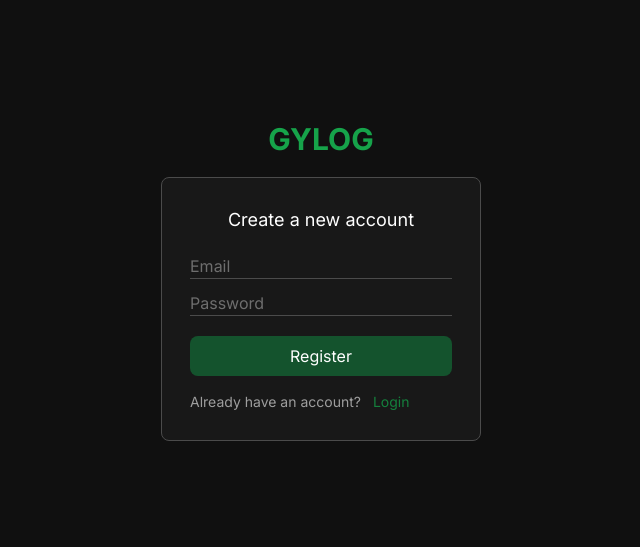
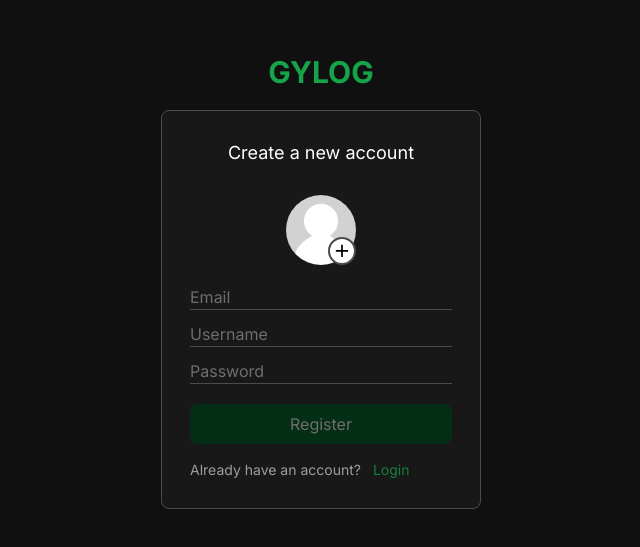
Before and after one commit to fabrizio411/gylog, a Next.js app: page /register in a window 1280 px wide. Shown: the part 119-666 px from the top of the page, without its empty margins (319-959 px from the left). Built offline with nearby package versions, Linux system fonts and the light colour scheme; no server answers.

Commit message:
Add: Auth functionality

```diff
--- a/app/(auth)/layout.tsx
+++ b/app/(auth)/layout.tsx
@@ -15,8 +15,6 @@ export default function RootLayout({
   children: React.ReactNode
 }) {
   return (
-    <html lang="en">
-      <body className={`${inter.className} bg-dark-1`}>{children}</body>
-    </html>
+    <div className={`${inter.className} bg-dark-1 flex items-center justify-center h-full`}>{children}</div>
   )
 }
--- a/app/(root)/layout.tsx
+++ b/app/(root)/layout.tsx
@@ -1,11 +1,8 @@
 import type { Metadata } from 'next'
-import { Inter } from 'next/font/google'
 import '../globals.css'
 import Nav from '@/components/others/Nav'
 import Link from 'next/link'
 import MobileHeader from '@/components/others/MobileHeader'
-
-const inter = Inter({ subsets: ['latin'] })
 
 export const metadata: Metadata = {
   title: 'GYLOG',
@@ -18,9 +15,7 @@ export default function RootLayout({
   children: React.ReactNode
 }) {
   return (
-    <html lang='en'>
-      <body className={`${inter.className} bg-dark-1 flex flex-col items-center`}>
-
+    <div className='bg-dark-1 flex flex-col items-center'>
       <header className='bg-dark-1 w-full h-16 flex justify-center fixed bottom-0 sm:static'>
         <Nav />
         <Link href='/' className='text-green-700 hover:text-green-500 text-3xl font-bold absolute top-4 left-4 hidden sm:block'>GYLOG</Link>
@@ -29,7 +24,6 @@ export default function RootLayout({
       <MobileHeader />
 
       {children}
-      </body>
-    </html>
+    </div>
   )
 }
--- a/app/api/(auth)/register/route.ts
+++ b/app/api/(auth)/register/route.ts
@@ -24,12 +24,12 @@ export async function POST(req: Request) {
         // Verificar disponibilidad del email y username
         const emailFound = await User.findOne({ email })
         if (emailFound) {
-            throw new Error('Email already in use')
+            return NextResponse.json({ message: 'Email already in use', error: true })
         }
 
         const usernameFound = await User.findOne({ username })
         if (usernameFound) {
-            throw new Error('Username already in use')
+            return NextResponse.json({ message: 'Username already in use', error: true })
         }
 
         // Encriptar password
@@ -57,16 +57,18 @@ export async function POST(req: Request) {
 
         newUser.program = newProgram._id
 
-        await newUser.save()
-
         // Crear la measure general de bodyweight
-        await Measure.create({
+        const newMeasure = await Measure.create({
             name: 'Bodyweight',
             toMeasure: 'weight',
             useUnit: newUser.units.weight,
             records: [],
             user: newUser._id
         })
+
+        newUser.measures.push(newMeasure._id)
+
+        await newUser.save()
 
         return NextResponse.json({ message: 'Sign Up succesfully' })
 
--- /dev/null
+++ b/app/layout.tsx
@@ -0,0 +1,27 @@
+import type { Metadata } from 'next'
+import { Inter } from 'next/font/google'
+import AuthContext from '@/context/AuthContext'
+import './globals.css'
+
+const inter = Inter({ subsets: ['latin'] })
+
+export const metadata: Metadata = {
+  title: 'GYLOG',
+  description: 'Generated by create next app',
+}
+
+export default function RootLayout({
+  children,
+}: {
+  children: React.ReactNode
+}) {
+  return (
+    <html lang="en">
+      <body className={`${inter.className} bg-dark-1`}>
+        <AuthContext>
+          {children}
+        </AuthContext>
+      </body>
+    </html>
+  )
+}
--- a/components/actions/CreateExercise.tsx
+++ b/components/actions/CreateExercise.tsx
@@ -24,6 +24,7 @@ const CreateExercise = () => {
 
   const handleCancel = () => {
     handleOpen()
+    // Reset form
   }
 
   const onSubmit: SubmitHandler<FieldValues> = async (data) => {
--- a/components/forms/AuthForm.tsx
+++ b/components/forms/AuthForm.tsx
@@ -1,6 +1,14 @@
 'use client'
 
+import { LoginValidation, RegisterValidation } from '@/libs/validations/auth.validation'
+import { zodResolver } from '@hookform/resolvers/zod'
+import { signIn, useSession } from 'next-auth/react'
+import axios from 'axios'
+import Image from 'next/image'
 import Link from 'next/link'
+import { ChangeEvent, useEffect, useState } from 'react'
+import { useForm, Controller, FieldValues, SubmitHandler } from 'react-hook-form'
+import { useRouter } from 'next/navigation'
 
 interface AuthFormProps {
   variant: 'LOGIN' | 'REGISTER'
@@ -9,15 +17,169 @@ interface AuthFormProps {
 const AuthForm: React.FC<AuthFormProps> = ({
   variant
 }) => {
+  const session = useSession()
+  const router = useRouter()
+
+  const [isLoading, setIsLoading] = useState<boolean>(false)
+  const [isDisabled, setIsDisabled] = useState<boolean>(true)
+  const [formError, setFromError] = useState<string>('')
+
+  useEffect(() => {
+    if (session?.status === 'authenticated') {
+      router.push('/')
+    }
+  }, [session?.status, router])
+
+  let userValidation
+  if (variant === 'REGISTER') {
+    userValidation = zodResolver(RegisterValidation)
+  }
+  else {
+    userValidation = zodResolver(LoginValidation)
+  }
+
+  const { control, register, handleSubmit, formState: {errors} , watch} = useForm<FieldValues>({
+    resolver: userValidation,
+    defaultValues: {
+      email: '',
+      password: '',
+      username: '',
+      image: ''
+    }
+  })
+
+  const handleImage = (e: ChangeEvent<HTMLInputElement>, fieldChange: (value: string) => void) => {
+    e.preventDefault()
+
+    const fileReader = new FileReader()
+
+    if (e.target.files && e.target.files.length > 0) {
+      const file = e.target.files[0]
+
+      if (!file.type.includes('image')) return
+
+      fileReader.onload = async (event) => {
+        const imageDataUrl = event.target?.result?.toString() || ''
+
+        fieldChange(imageDataUrl)
+      }
+
+      fileReader.readAsDataURL(file)
+    }
+  }
+
+  const emailValue = watch('email')
+  const usernameValue = watch('username')
+  const passwordValue = watch('password')
+
+  useEffect(() => {
+    if (variant === 'LOGIN') {
+      if (!emailValue || !passwordValue) {
+        setIsDisabled(true)
+      } else {
+        setIsDisabled(false)
+      }
+    } else {
+      if (!emailValue || !passwordValue || !usernameValue) {
+        setIsDisabled(true)
+      } else {
+        setIsDisabled(false)
+      }
+    }
+  }, [emailValue, passwordValue, usernameValue, variant])
+
+  const onSubmit: SubmitHandler<FieldValues> = async (data) => {
+    setIsLoading(true)
+
+    if (variant === 'REGISTER') {
+      const res: any = await axios.post('/api/register', data)
+      .catch((err) => {
+        setFromError('Register error, try again')
+        console.log('Register error', err)
+      })
+      .finally(() => {
+        setIsLoading(false)
+      })
+
+      if (res.data?.error) {
+        setFromError(res.data.message)
+      } else {
+        signIn('credentials', data)
+      }
+    }
+
+    if (variant === 'LOGIN') {
+      signIn('credentials', {
+        ...data,
+        redirect: false
+      })
+      .then((callback) => {
+        if (callback?.error) {
+          setFromError('Incorrect email or password')
+        }
+
+        if (callback?.ok || !callback?.error) {
+          router.push('/')
+        }
+      })
+      .catch((err) => {
+        console.log('Login error', err)
+        setFromError('Authentication error')
+      })
+      .finally(() => {
+        setIsLoading(false)
+      })
+    }
+  }
 
   return (
-    <form className='bg-dark-2 w-80 p-7 rounded-lg border border-dark-border'>
+    <form onSubmit={handleSubmit(onSubmit)} className='bg-dark-2 w-80 p-7 rounded-lg border border-dark-border'>
       <h1 className='text-center text-light-1 text-lg'>{variant === 'LOGIN' ? 'Login in your account' : 'Create a new account'}</h1>
       <div className='flex flex-col gap-3 mt-5'>
-        <input className='text-input' type='text' placeholder='Email' />
-        <input className='text-input' type='password' placeholder='Password' />
+        {variant === 'REGISTER' ? (
+          <div className='self-center relative m-2'>
+            <Controller
+              name='image'
+              control={control}
+              render={({ field }) => (
+                <label htmlFor='image'>
+                  {field.value ? (
+                    <Image className='rounded-full cursor-pointer' src={field.value} alt='Profile photo' height={70} width={70} priority/>
+                  ) : (
+                    <Image className='rounded-full cursor-pointer' src='/images/placeholder.jpg' alt='Profile photo' height={70} width={70}/>
+                  )}
+                  <div className='cursor-pointer bg-light-1 absolute flex justify-center items-center w-6 h-6 bottom-0 right-0 box-content border-2 border-dark-border rounded-full hover:bg-light-2'>
+                    <svg className='scale-105' xmlns='http://www.w3.org/2000/svg' width='20' height='20' viewBox='0 0 24 24'><path d='M19 11h-6V5h-2v6H5v2h6v6h2v-6h6z'></path></svg>
+                    <input disabled={isLoading} className='image-input' hidden type='file' accept='image/*' id='image'
+                      onChange={(e) => handleImage(e, field.onChange)}
+                    />
+                  </div>
+                </label>
+              )}
+            />
+          </div>
+        ) : null}
+        <input disabled={isLoading} className='text-input' type='text' placeholder='Email' {...register('email')} />
+        {errors?.email ? (
+          <p className='text-red-1 text-sm'>{errors.email.message as string}</p>
+        ) : null}
+        {variant === 'REGISTER' ? (
+          <>
+            <input disabled={isLoading} className='text-input' type='text' placeholder='Username' {...register('username')} />
+            {errors?.username ? (
+              <p className='text-red-1 text-sm'>{errors.username.message as string}</p>
+            ) : null}
+          </>
+        ) : null}
+        <input disabled={isLoading} className='text-input' type='password' placeholder='Password' {...register('password')} />
+        {errors?.password ? (
+          <p className='text-red-1 text-sm'>{errors.password.message as string}</p>
+        ) : null}
       </div>
-      <button type='submit' className='button mt-5 w-full'>{variant === 'LOGIN' ? 'Login' : 'Register'}</button>
+      {formError ? (
+        <p className='text-red-1 mt-3 text-sm'>{formError}</p>
+      ) : null}
+      <button disabled={isDisabled || isLoading} type='submit' className='button disabled:text-light-3 disabled:cursor-not-allowed disabled:bg-green-950 mt-5 w-full'>{variant === 'LOGIN' ? 'Login' : 'Register'}</button>
       <div className='flex gap-3 mt-4'>
         <p className='text-light-2 text-sm'>
           {variant === 'LOGIN' ? "Don't have an account?" : 'Already have an account?'}
--- /dev/null
+++ b/context/AuthContext.tsx
@@ -0,0 +1,11 @@
+'use client'
+
+import { SessionProvider } from 'next-auth/react'
+
+interface AuthContextProps {
+    children: React.ReactNode
+}
+
+export default function AuthContext({ children }: AuthContextProps) {
+    return <SessionProvider>{children}</SessionProvider>
+}
--- a/libs/validations/auth.validation.ts
+++ b/libs/validations/auth.validation.ts
@@ -1,8 +1,13 @@
 import * as z from 'zod'
 
 export const RegisterValidation = z.object({
-    username: z.string().min(3).max(30),
-    email: z.string().email(),
-    password: z.string().min(8),
+    username: z.string().min(3, { message: 'Usernmae must be at least 3 characters' }).max(30, { message: 'Usernmae must be at most 30 characters' }),
+    email: z.string().email({ message: 'Enter a valid email' }),
+    password: z.string().min(8, { message: 'Password must be at least 8 characters' }),
     image: z.string().optional()
 })
+
+export const LoginValidation = z.object({
+    email: z.string().email({ message: 'Enter a valid email'}),
+    password: z.string(),
+})
--- a/package.json
+++ b/package.json
@@ -9,6 +9,7 @@
     "lint": "next lint"
   },
   "dependencies": {
+    "@hookform/resolvers": "^3.3.2",
     "axios": "^1.6.2",
     "bcrypt": "^5.1.1",
     "mongoose": "^7.6.3",
```
Also changed, not shown: middleware.ts (+9 -1 lines), 1 other file (tests, documents, lock files or other folders). Lines whose indentation alone changed are shown as unchanged.
